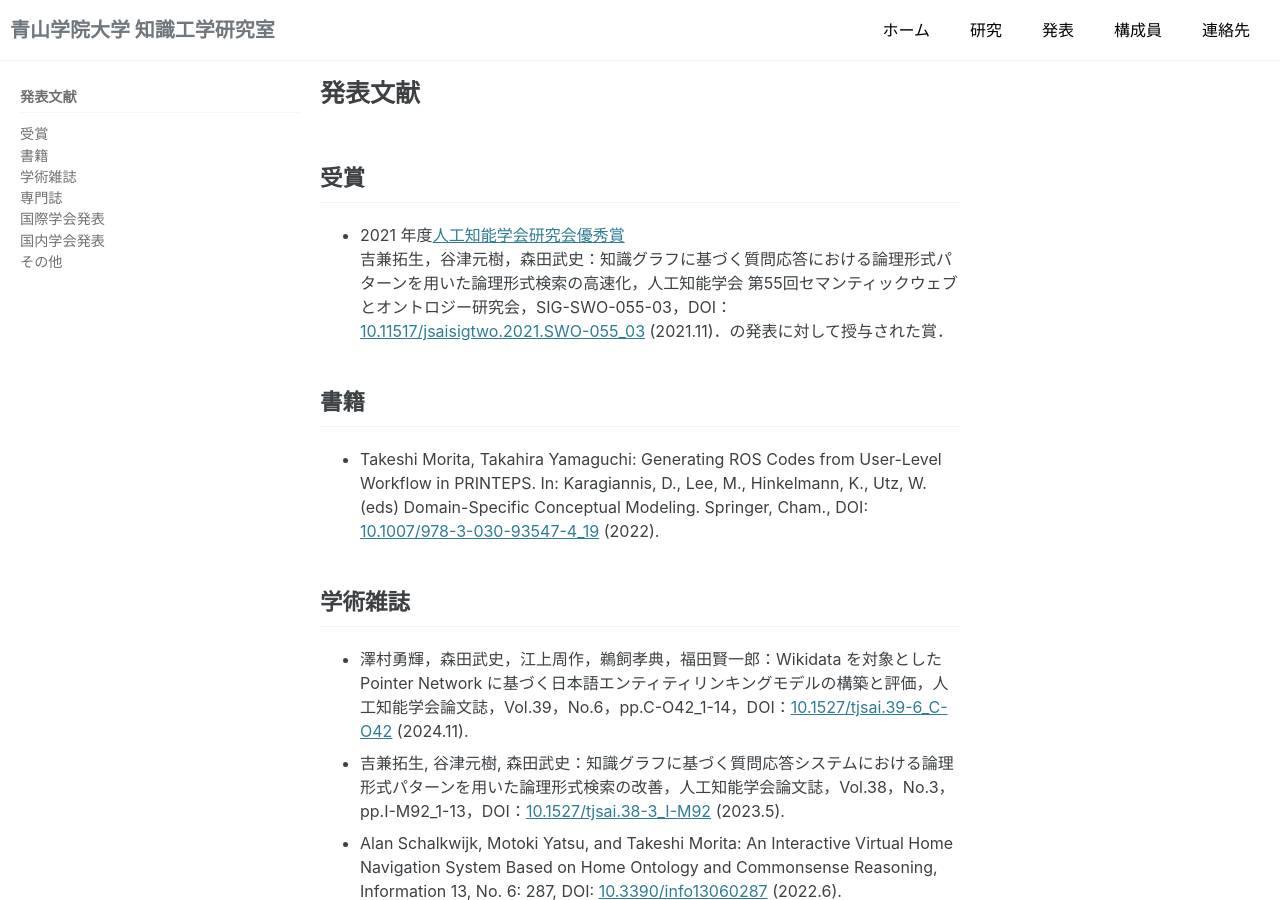
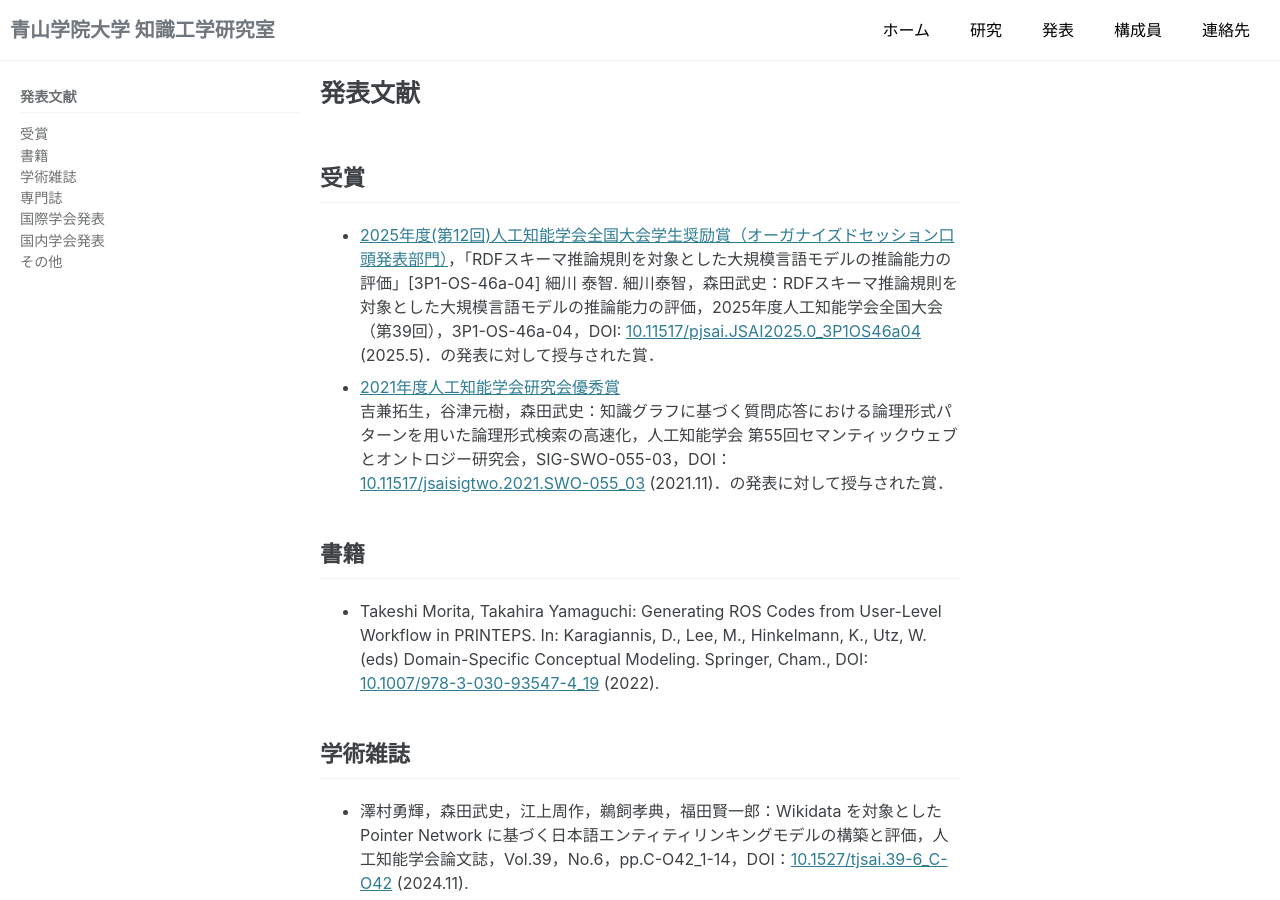
Before and after one commit to ke-lab-it-agu/ke-lab-it-agu.github.io, a Jekyll site: the page built from publications.md, in a window 1280 px wide and 900 px high. Built offline with Jekyll 4.4.1, drawn with Linux system fonts in a browser that asks for light colours; cached includes are drawn as plain includes.

Commit message:
update index and publications

```diff
--- a/publications.md
+++ b/publications.md
@@ -7,7 +7,9 @@ sidebar:
 
 ## 受賞
 
-- 2021 年度[人工知能学会研究会優秀賞](https://www.ai-gakkai.or.jp/about/award/jsai_award-sig/)
+- [2025年度(第12回)人工知能学会全国大会学生奨励賞（オーガナイズドセッション口頭発表部門）](https://www.ai-gakkai.or.jp/about/award/jsai_award-conf-s/#CONFERENCE_S)，「RDFスキーマ推論規則を対象とした大規模言語モデルの推論能力の評価」[3P1-OS-46a-04] 細川 泰智.
+  細川泰智，森田武史：RDFスキーマ推論規則を対象とした大規模言語モデルの推論能力の評価，2025年度人工知能学会全国大会（第39回），3P1-OS-46a-04，DOI: [10.11517/pjsai.JSAI2025.0_3P1OS46a04](https://doi.org/10.11517/pjsai.JSAI2025.0_3P1OS46a04) (2025.5)．の発表に対して授与された賞．
+- [2021年度人工知能学会研究会優秀賞](https://www.ai-gakkai.or.jp/about/award/jsai_award-sig/)
   吉兼拓生，谷津元樹，森田武史：知識グラフに基づく質問応答における論理形式パターンを用いた論理形式検索の高速化，人工知能学会 第55回セマンティックウェブとオントロジー研究会，SIG-SWO-055-03，DOI：[10.11517/jsaisigtwo.2021.SWO-055_03](https://doi.org/10.11517/jsaisigtwo.2021.SWO-055_03) (2021.11)．の発表に対して授与された賞．
 
 ## 書籍
```
Also changed, not shown: index.md (+2 -1 lines).
